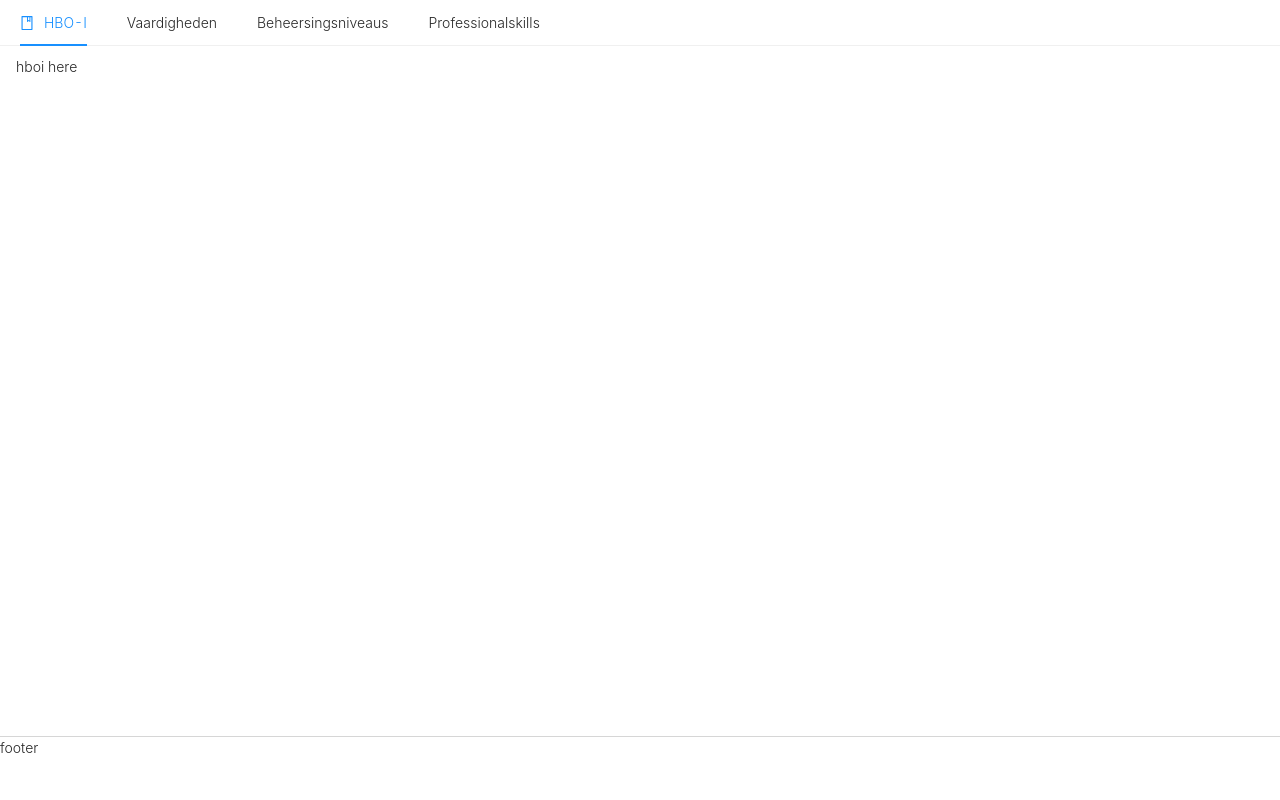
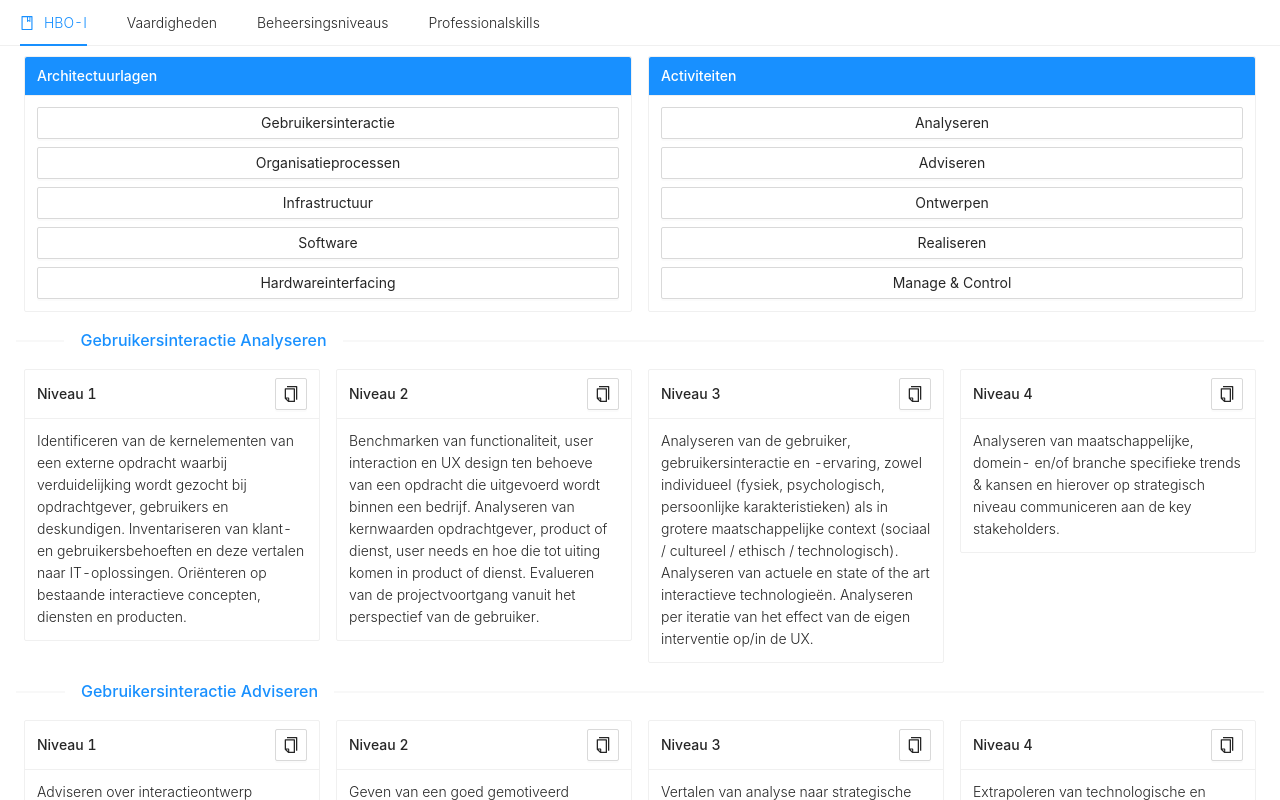
Before and after one commit to spark-156/leveling-education-framework, a React (Create React App) app in the folder frontend/: page / in a window 1280 px wide. Shown: the top 800 px of the page. Built offline with nearby package versions, Linux system fonts and the light colour scheme.

Commit message:
implement broken HBOI page

```diff
--- a/frontend/src/App.js
+++ b/frontend/src/App.js
@@ -12,6 +12,7 @@ import { Footer } from "./components/Footer";
 import PageNotFound from "./views/PageNotFound";
 import ProfessionalSkills from "./views/Professionalskills";
 import Beheersingsniveaus from "./views/Beheersingsniveaus"
+import Hboi from "./views/Hboi";
 
 function App() {
   return <Router>
@@ -20,8 +21,8 @@ function App() {
         <PageContainer className={styles.contentWrap}>
           <Switch>
             <Route exact path="/">
-                <div>hboi here</div>
-              </Route>
+              <Hboi />
+            </Route>
             <Route path='/vaardigheden'>
               <div>vaardigheden here</div>
             </Route>
--- a/frontend/src/components/SelectOutOf.jsx
+++ b/frontend/src/components/SelectOutOf.jsx
@@ -4,10 +4,9 @@ import { Button, Space } from 'antd';
 import { CopyCard } from './Card';
 
 export default function SelectOutOf({ title, options, setSelectedFunction, selected }) {
-
   const setState = (value) => {
     if (value === selected) {
-      return setSelectedFunction("undefined");
+      return setSelectedFunction(null);
     } else {
       return setSelectedFunction(value);
     }
--- a/frontend/src/data/hboi.js
+++ b/frontend/src/data/hboi.js
@@ -161,14 +161,14 @@ export const hboi = {
   ],
 }
 
-export const selectActiviteiten = {
+export const activiteitenPointer = {
   [activiteiten[0]]: [hboi["Gebruikersinteractie Analyseren"], hboi["Organisatieprocessen Analyseren"], hboi["Infrastructuur Analyseren"], hboi["Software Analyseren"], hboi["Hardwareinterfacing Analyseren"]],
   [activiteiten[1]]: [hboi["Gebruikersinteractie Adviseren"], hboi["Organisatieprocessen Adviseren"], hboi["Infrastructuur Adviseren"], hboi["Software Adviseren"], hboi["Hardwareinterfacing Adviseren"]],
   [activiteiten[2]]: [hboi["Gebruikersinteractie Ontwerpen"], hboi["Organisatieprocessen Ontwerpen"], hboi["Infrastructuur Ontwerpen"], hboi["Software Ontwerpen"], hboi["Hardwareinterfacing Ontwerpen"]],
   [activiteiten[3]]: [hboi["Gebruikersinteractie Realiseren"], hboi["Organisatieprocessen Realiseren"], hboi["Infrastructuur Realiseren"], hboi["Software Realiseren"], hboi["Hardwareinterfacing Realiseren"]],
   [activiteiten[4]]: [hboi["Gebruikersinteractie Manage & Control"], hboi["Organisatieprocessen Manage & Control"], hboi["Infrastructuur Manage & Control"], hboi["Software Manage & Control"], hboi["Hardwareinterfacing Manage & Control"]]
 }
-export const selectArchitectuurlagen = {
+export const architectuurlagenPointer = {
   [architectuurlagen[0]]: [hboi["Gebruikersinteractie Analyseren"], hboi["Gebruikersinteractie Adviseren"], hboi["Gebruikersinteractie Ontwerpen"], hboi["Gebruikersinteractie Realiseren"], hboi["Gebruikersinteractie Manage & Control"]],
   [architectuurlagen[1]]: [hboi["Organisatieprocessen Analyseren"], hboi["Organisatieprocessen Adviseren"], hboi["Organisatieprocessen Ontwerpen"], hboi["Organisatieprocessen Realiseren"], hboi["Organisatieprocessen Manage & Control"]],
   [architectuurlagen[2]]: [hboi["Infrastructuur Analyseren"], hboi["Infrastructuur Adviseren"], hboi["Infrastructuur Ontwerpen"], hboi["Infrastructuur Realiseren"], hboi["Infrastructuur Manage & Control"]],
--- a/frontend/src/views/Hboi.jsx
+++ b/frontend/src/views/Hboi.jsx
@@ -1,38 +1,46 @@
 import React, { useEffect, useState } from 'react'
-import { useParams, useHistory } from 'react-router-dom'
+import { useHistory } from 'react-router-dom'
 import { Row, Col, Divider } from 'antd'
 
 import { CopyCard } from '../components/Card'
-import { NavbarHBOI } from '../components/Navbar'
 
-import { hboi, architectuurlagen, activiteiten, selectActiviteiten, selectArchitectuurlagen } from '../data/hboi'
+import { hboi, architectuurlagen, activiteiten, activiteitenPointer, architectuurlagenPointer } from '../data/hboi'
 
 import SelectOutOf from '../components/SelectOutOf'
 import { rowStyle } from '../lib'
 
+import { useQuery } from '../lib/useQuery';
+
 export default function Hboi() {
-  const history = useHistory();
-  const { architectuurlaag, activiteit } = useParams();
+  // const history = useHistory();
+  const query = useQuery();
 
-  const [selectedArchitectuurlaag, setSelectedArchitectuurlaag] = useState(architectuurlaag);
-  const [selectedActiviteit, setSelectedActiviteit] = useState(activiteit);
+  const [selectedArchitectuurlaag, setSelectedArchitectuurlaag] = useState(query.get("architectuurlaag"));
+  const [selectedActiviteit, setSelectedActiviteit] = useState(query.get("activiteit"));
 
-  useEffect(() => {
-    setSelectedArchitectuurlaag(architectuurlaag);
-    setSelectedActiviteit(activiteit);
+  // useEffect(() => {
+  //   setSelectedArchitectuurlaag(architectuurlaag);
+  //   setSelectedActiviteit(activiteit);
+  // }, [architectuurlaag, activiteit])
 
-  }, [architectuurlaag, activiteit])
+  // useEffect(() => {
+  //   history.push({
+  //     search: '?architectuurlaag=${}
+  //   })
+  // }, [selectedArchitectuurlaag, history])
 
-  useEffect(() => {
-    history.replace(`/hboi/${selectedArchitectuurlaag}/${selectedActiviteit}`);
-  }, [selectedArchitectuurlaag, selectedActiviteit, history])
+  // useEffect(() => {
+  //   history.push({
+  //     search: '?activiteit=blue'
+  //   })
+  // }, [selectedActiviteit, history])
+
 
   let htmlHBOI = null;
 
-  if (selectedArchitectuurlaag === "undefined" && selectedActiviteit === "undefined") { // none selected
-    const hboiKeys = Object.keys(hboi);
+  if (!selectedArchitectuurlaag && !selectedActiviteit) { // none selected
     htmlHBOI = <>
-      {hboiKeys.map((key) => <>
+      {Object.keys(hboi).map(key => <>
         <Divider orientation="left">{key}</Divider>
         <Row style={rowStyle} gutter={[16, { xs: 8, sm: 16, md: 16, lg: 16, xl: 20 }]}>
           {hboi[key].map((niveau, index) => (
@@ -44,7 +52,7 @@ export default function Hboi() {
       </>)}
     </>
   }
-  if (!(selectedArchitectuurlaag === "undefined" || selectedActiviteit === "undefined")) { // both selected
+  if (selectedArchitectuurlaag && selectedActiviteit) { // both selected
     htmlHBOI = <>
       <Divider orientation="left">{selectedArchitectuurlaag} {selectedActiviteit}</Divider>
       <Row style={rowStyle} gutter={[16, { xs: 8, sm: 16, md: 16, lg: 16, xl: 20 }]}>
@@ -54,8 +62,8 @@ export default function Hboi() {
       </Row>
     </>
   }
-  if (!(selectedArchitectuurlaag === "undefined") && selectedActiviteit === "undefined") { // architectuurlaag only selected
-    htmlHBOI = selectArchitectuurlagen[selectedArchitectuurlaag].map((architectuurlaagValue, index) => <>
+  if (!selectedArchitectuurlaag && selectedActiviteit) { // architectuurlaag only selected
+    htmlHBOI = architectuurlagenPointer[selectedArchitectuurlaag].map((architectuurlaagValue, index) => <>
       <Divider orientation="left">{selectedArchitectuurlaag} {activiteiten[index]}</Divider>
       <Row style={rowStyle} gutter={[16, { xs: 8, sm: 16, md: 16, lg: 16, xl: 20 }]}>
         {architectuurlaagValue.map((niveau, index) => (
@@ -66,8 +74,8 @@ export default function Hboi() {
       </Row>
     </>)
   }
-  if (selectedArchitectuurlaag === "undefined" && !(selectedActiviteit === "undefined")) { // activiteit only selected
-    htmlHBOI = selectActiviteiten[selectedActiviteit].map((activiteitValue, index) => <>
+  if (selectedArchitectuurlaag && !selectedActiviteit) { // activiteit only selected
+    htmlHBOI = activiteitenPointer[selectedActiviteit].map((activiteitValue, index) => <>
       <Divider orientation="left">{architectuurlagen[index]} {selectedActiviteit}</Divider>
       <Row style={rowStyle} gutter={[16, { xs: 8, sm: 16, md: 16, lg: 16, xl: 20 }]}>
         {activiteitValue.map((niveau, index) => (
@@ -80,7 +88,6 @@ export default function Hboi() {
   }
 
   return (<>
-    <NavbarHBOI active={"hboi"} />
     <Row style={rowStyle} gutter={[16, { xs: 8, sm: 16, md: 16, lg: 16 }]}>
       <Col span={12} xs={24} sm={24} md={12} lg={12} xl={12}>
         <SelectOutOf
@@ -88,7 +95,7 @@ export default function Hboi() {
           options={architectuurlagen}
           id="architectuurlagen"
           setSelectedFunction={setSelectedArchitectuurlaag}
-          selected={architectuurlaag}
+          selected={selectedArchitectuurlaag}
         />
       </Col>
       <Col span={12} xs={24} sm={24} md={12} lg={12} xl={12}>
@@ -97,7 +104,7 @@ export default function Hboi() {
           options={activiteiten}
           id="activiteiten"
           setSelectedFunction={setSelectedActiviteit}
-          selected={activiteit}
+          selected={selectedActiviteit}
         />
       </Col>
     </Row>
```
Also changed, not shown: 1 other file (tests, documents, lock files or other folders).
